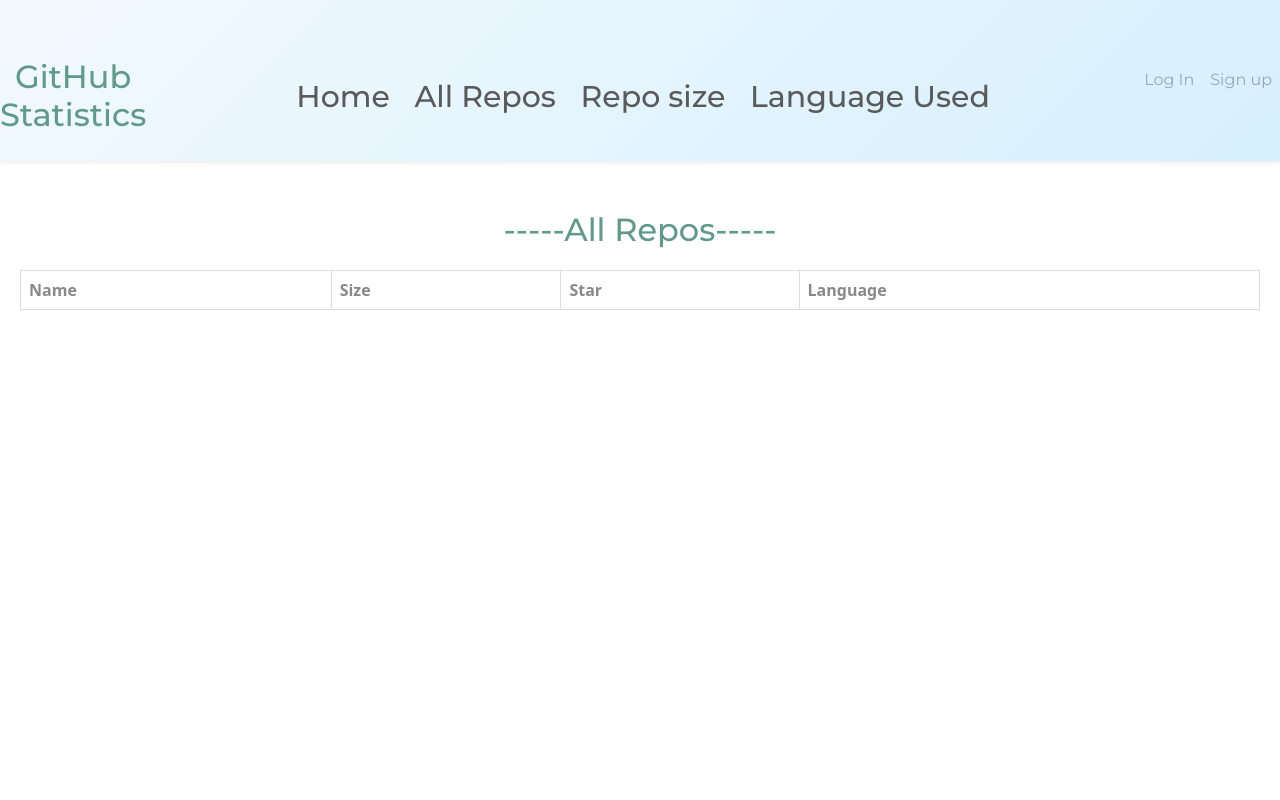
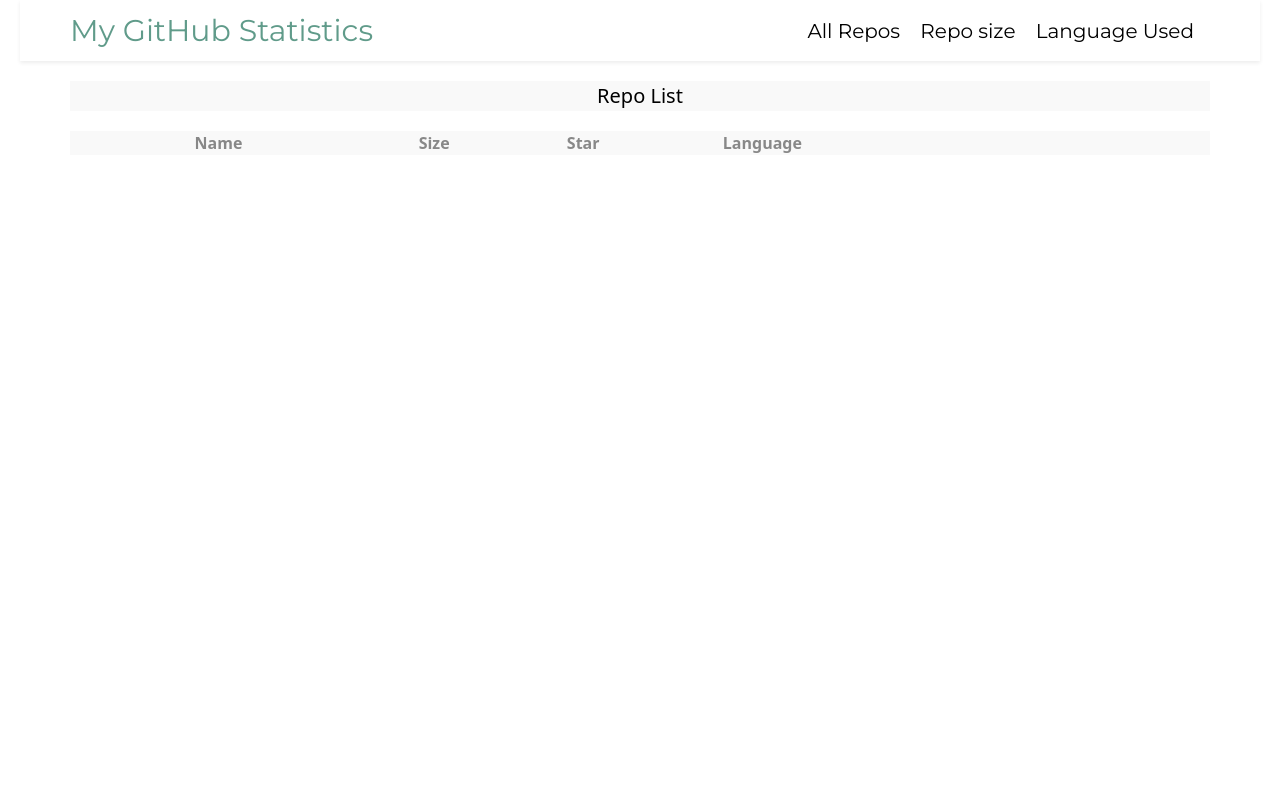
Before and after one commit to Lucky-Yandy/django-dashboard, a Django app: page /all-repos/ in a window 1280 px wide. Run offline with Django 4.2, Linux system fonts and the light colour scheme; data that the repository does not hold is empty.

Commit message:
fixing the css style

```diff
--- a/githubstatitics/static/yan.css
+++ /dev/null
@@ -1,123 +0,0 @@
-
-
-.navbar {
-    background: linear-gradient(135deg, #f2f9fe 0%, #d6f0fd 100%);
-}
-
-.card-user {
-    max-width: 80px;
-}
-
-.navbar-avatar {
-    height: 30px;
-    margin-top: -10px;
-    margin-bottom: -10px;
-}
-
-.background{
-background-color:lightgray;
-}
- .spaced {
-        word-spacing: 10px;
-    }
-
-
-.table {
-  font-family: arial, sans-serif;
-  border-collapse: collapse;
-  width: 100%;
-}
-
-.th {
-  border: 1px solid #dddddd;
-  text-align: left;
-  padding: 8px;
-}
-.td{
-  border: 1px solid #dddddd;
-  text-align: left;
-  padding: 8px;
-}
-
-.tr:nth-child(even) {
-  background-color: #dddddd;
-}
-.h2{
-
-  text-align: center;
-  color:#609b8a;
-}
-
-
-  .wrapper{
-    margin:0 auto;
-     width:100px;
-     height:100px;
-    }
-.img-chart{
-    margin-top:-40px;
-    margin-left: 350;
-    width:600px;
-    height:600px;
-    max-width: 100%;
-
-    }
-
-
-.table {
-		  font-family: arial, sans-serif;
-		  border-collapse: collapse;
-
-		}
-
-
-  .tr:nth-child(even) {
-    background-color: #ddd;
-  }
-
-
-
-
-.td, .th {
-		  border: 1px solid #dddddd;
-		  text-align: left;
-		  padding: 8px;
-		}
-
-
-.h2{
-		  padding-top:50px;
-		  padding-bottom:10px;
-		  text-align: center;
-		  color:#609b8a;
-		  bottom:10;
-		}
-
-.center {
-    position: absolute;
-    top: 270;
-    left: 20;
-    right: 20;
-    bottom: ;
-    margin: auto;
-    text-align: center;
-  }
-
-  .line{
-  border-top: 1px solid black;
-  }
-.paddingleft{
-padding-left:150px;
-font-size:30px;
-
-}
-
-.navfont{
-  font-size:30px;
-}
-
-
-
-.textcenter{
- text-align: center;
-}
--- a/githubstatitics/templates/allrepos.html
+++ b/githubstatitics/templates/allrepos.html
@@ -1,17 +1,15 @@
 {% extends "base.html" %}
+ {% block content %}
 
+      <div class ="container d-flex justify-content-center align-items-center custom-background" style="color: black; font-size:20px;margin-top:20px; margin-bottom:20px;">Repo List</div>
+      <div class ="container d-flex justify-content-center align-items-center custom-background">
 
-
- {% block content %}
-   <div class ="row "><h2 class="h2">-----All Repos-----</h2></div>
-	<div class ="row center ">
-				<table   >
-						<tr  >
+	<table width="80%">
+	 <tr>
 	  <th class="th">Name</th>
 	  <th class="th">Size</th>
 	  <th class="th">Star</th>
 	  <th class="th">Language</th>
-
 	 </tr>
 	{% for repo in repos %}
 	 <tr >
@@ -21,10 +19,9 @@
 	  <td class="td">{{repo.language}}</td>
 	 </tr>
 	{%endfor%}
+	</table>
+  </div>
 
-			   </table>
-	 </div >
-</body>
 
-</html>
+
 {% endblock  %}
--- a/githubstatitics/templates/base.html
+++ b/githubstatitics/templates/base.html
@@ -11,45 +11,56 @@
     <meta name="viewport" content="width=device-width, initial-scale=1.0">
     <meta name="description" content="">
     <meta name="author" content="">
-
-
-
     <link rel="stylesheet" href="https://bootswatch.com/5/minty/bootstrap.min.css" />
     <link href="static/signinform.css" rel="stylesheet">
-    <link rel="stylesheet" href="{% static "yan.css" %}">
+    <link rel="stylesheet" href="{% static 'yan.css' %}">
+    <style>
+      .navbarPadding{
+       padding-left:50px;
+       padding-right:50px;
+      }
+      .rightPartPadding{
+        padding-left:50px;
+      }
+      body {
+       margin-left: 20px;
+       margin-right: 20px;
+       margin-bottom:20px;
+       padding-bottom:30px;
+      }
+     .navbar-brand {
+       color: #000;
+       text-decoration: none;
+       transition: color 0.3s;
+       text-align:center;
+     }
+    .navbar-brand:hover {
+       color: #609b8a; }
+     .titleSize{
+       font-size:30px;
+       color:#609b8a;
+     }
+     .custom-background {
+        background-color: rgba(249,249,249,1);
+    }
+</style>
+
 
   </head>
 
+  <body>
+  <nav class="navbarPadding navbar navbar-expand-md shadow-sm justify-content-between">
+    <div class="titleSize"> My GitHub Statistics </div>
+    <div >
 
-
-
-  <nav class="navbar navbar-expand-md shadow-sm">
-    <p class="h2"> GitHub <br>Statistics</p>
-    <div class="h2">
-
-        <a class="navbar-brand  paddingleft" href="/">Home</a>
         <a class="navbar-brand navfont" href="/all-repos/">All Repos</a>
-        <a class="navbar-brand  navfont" href="/repo-size/">Repo size</a>
-         <a class="navbar-brand  navfont" href="/language-used/">Language Used</a>
+        <a class="navbar-brand navfont" href="/repo-size/">Repo size</a>
+        <a class="navbar-brand navfont" href="/language-used/">Language Used</a>
+         <!-- <a class="navbar-brand paddingleft" href="/">Home</a> -->
       </div>
-
-        <div class="collapse navbar-collapse" id="navbarSupportedContent">
-
-            <ul class="navbar-nav ms-auto">
-
-
-                    <li class="nav-item">
-                        <a class="nav-link" href="/account/login/">Log In</a>
-                    </li>
-                    <li class="nav-item">
-                        <a class="nav-link" href="/account/signup/">Sign up</a>
-                    </li>
-
-            </ul>
-
-        </div>
     </nav>
-
      {% block content %}
 
- {% endblock %}
+     {% endblock %}
+  </body>
+<html>
```
Also changed, not shown: githubstatitics/templates/home.html (+2 -22 lines), githubstatitics/templates/pages/details.html (deleted, +0 -41 lines), githubstatitics/templates/pages/form_page.html (deleted, +0 -18 lines), githubstatitics/templates/pages/home.html (deleted, +0 -82 lines), githubstatitics/templates/repolanguage.html (+6 -6 lines), githubstatitics/templates/reposize.html (+3 -6 lines), githubstatitics/views.py (+6 -19 lines), db.sqlite3. Lines whose indentation alone changed are shown as unchanged.
